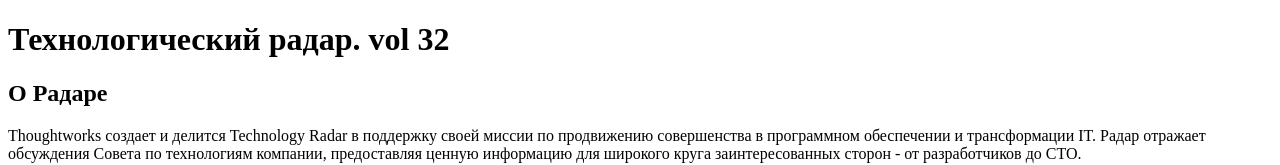
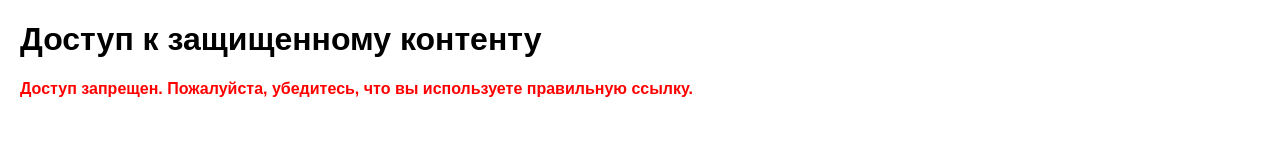
Before and after one commit to asjuzev213/techradar, a plain HTML site: page index.html in a window 1280 px wide. Shown: the top 165 px of the page. Drawn offline with Linux system fonts and the light colour scheme.

Commit message:
add  protected

```diff
--- a/index.html
+++ b/index.html
@@ -3,10 +3,31 @@
 <head>
     <meta charset="UTF-8">
     <meta name="viewport" content="width=device-width, initial-scale=1.0">
-    <title>Технологический радар. vol 32</title>
+    <title>Защищенный доступ</title>
+    <style>
+        body {
+            font-family: Arial, sans-serif;
+            margin: 20px;
+        }
+        .error {
+            color: red;
+            font-weight: bold;
+        }
+        .content {
+            display: none; /* Скрываем контент по умолчанию */
+        }
+    </style>
 </head>
 <body>
-    <h1>Технологический радар. vol 32</h1>
+    <h1>Доступ к защищенному контенту</h1>
+
+    <!-- Блок для сообщений об ошибках -->
+    <div id="error-message" class="error"></div>
+
+    <!-- Защищенный контент -->
+    <div id="protected-content" class="content">
+        <p>Добро пожаловать! Вы получили доступ к защищенному контенту.</p>
+        <h1>Технологический радар. vol 32</h1>
 
     <h2>О Радаре</h2>
     <p>Thoughtworks создает и делится Technology Radar в поддержку своей миссии по продвижению совершенства в программном обеспечении и трансформации IT. Радар отражает обсуждения Совета по технологиям компании, предоставляя ценную информацию для широкого круга заинтересованных сторон - от разработчиков до CTO.</p>
@@ -37,5 +58,30 @@
         <li><a href="https://chat.qwen.ai/s/227a2c2b-f68f-49fc-918a-25b894021807">Промт для Tools</a></li>
         <li><a href="https://chat.qwen.ai/s/40265ffa-035d-46de-b3e1-f5386bcd240c">Промт для Languages and Frameworks</a></li>
     </ol>
+    </div>
+
+    <script>
+        // Функция для получения параметров из URL
+        function getQueryParameter(name) {
+            const urlParams = new URLSearchParams(window.location.search);
+            return urlParams.get(name);
+        }
+
+        // Определяем допустимый токен (в реальном проекте это должно быть безопасно!)
+        const validToken = "protected-content_art2"; // Замените на ваш секретный токен
+
+        // Получаем токен из URL
+        const token = getQueryParameter("token");
+
+        // Проверяем токен
+        if (token === validToken) {
+            // Если токен верный, показываем контент
+            document.getElementById("protected-content").style.display = "block";
+        } else {
+            // Если токен неверный или отсутствует, показываем ошибку
+            document.getElementById("error-message").textContent =
+                "Доступ запрещен. Пожалуйста, убедитесь, что вы используете правильную ссылку.";
+        }
+    </script>
 </body>
 </html>
```
